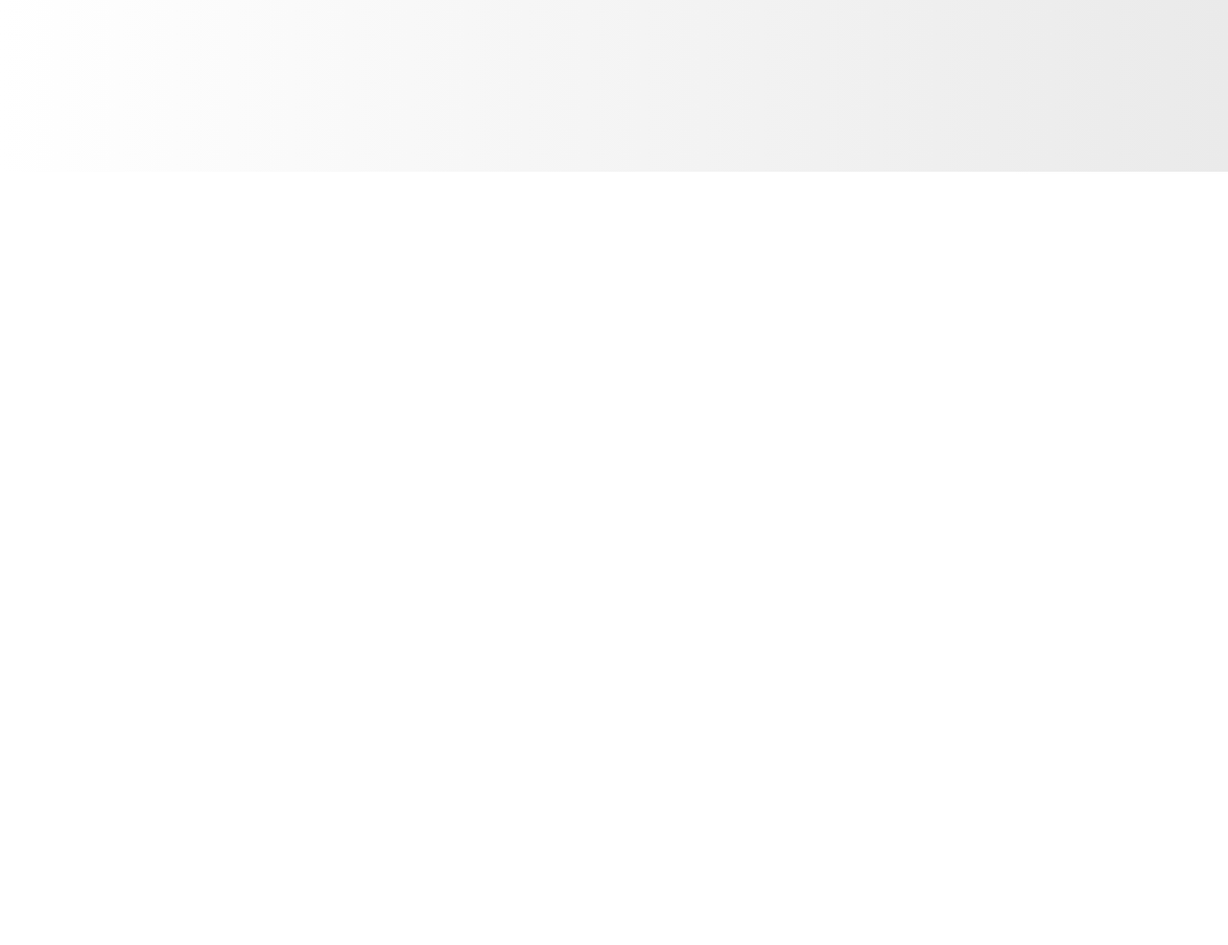
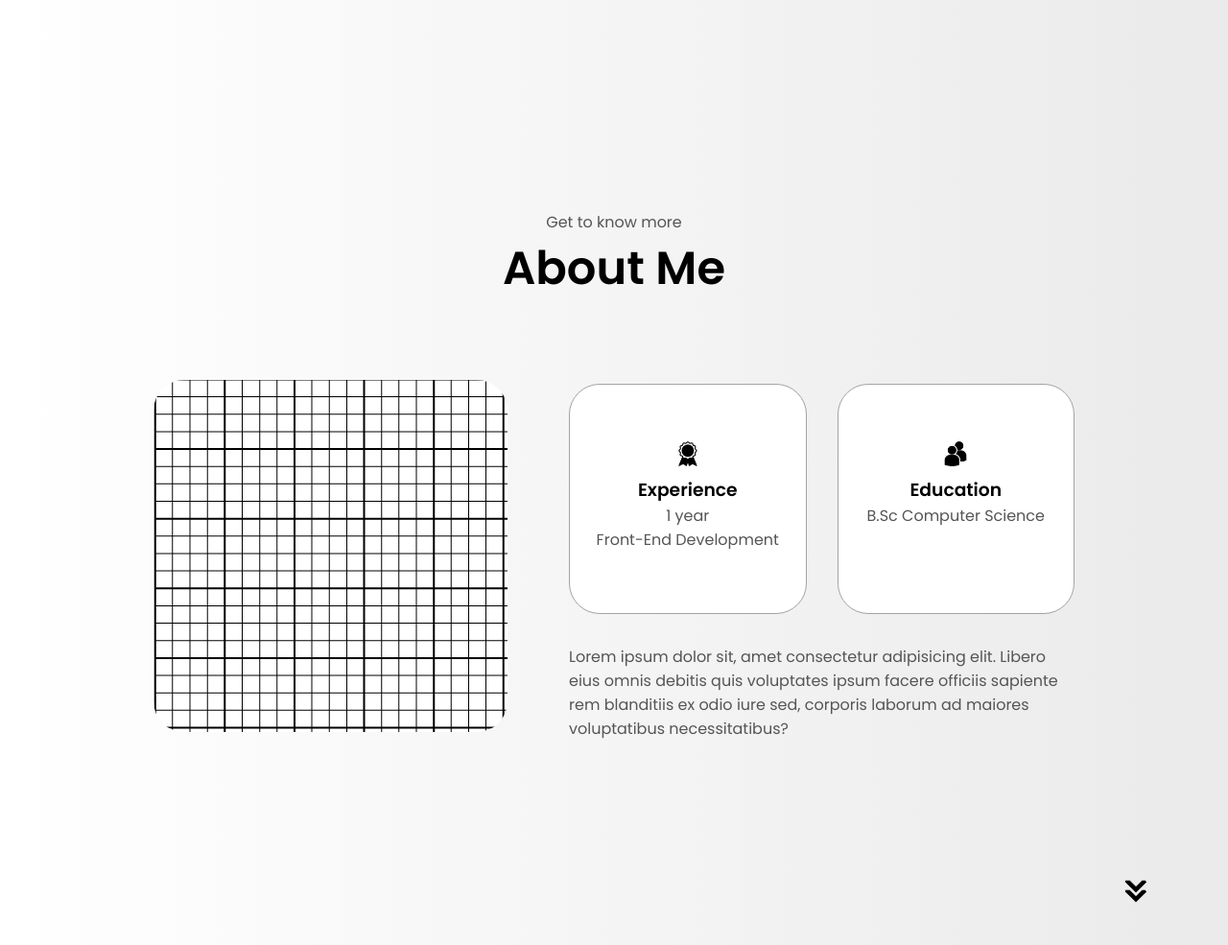
Before and after one commit to Mmphis24/portfolio-1, a plain HTML site: page index.html in a window 1280 px wide. Shown: the part 621-1606 px from the top of the page at 96% size. Before the commit the page ends 800 px from the top, so only its background shows below. Drawn offline with Linux system fonts and the light colour scheme.

Commit message:
about page done

```diff
--- a/index.html
+++ b/index.html
@@ -18,9 +18,9 @@
             <li><a href="#contact">Contact</a></li>
           </ul>
         </div>
-      </nav>
+    </nav>
 
-      <nav id="hmbgr-nav">
+    <nav id="hmbgr-nav">
         <div class="logo">Bwegofen Dangut</div>
         <div class="hmbgr-menu">
             <div class="hmbgr-icon" onclick="toggleMenu()">
@@ -35,9 +35,9 @@
                 <li><a href="#contact" onclick="toggleMenu()">Contact</a></li>
             </div>
         </div>
-      </nav>
+    </nav>
 
-      <section id="profile">
+    <section id="profile">
         <div class="section__pic-container">
             <img src="./assets/cropped_image.png" alt="Rand...pic">
 
@@ -45,7 +45,7 @@
         <div class="section__text">
             <p class="section__text__p1">Hello, I'm</p>
             <h1 class="title">Bwegofen Dangut</h1>
-            <p class="section__text__p2">Front-End Developer</p>
+            <p class="section__text__p2">(Front-End)? Developer</p>
             <div class="btn-container">
                 <button class="btn btn-color-2" onclick="window.open('./assets/full page.pdf')">
                     Download CV
@@ -59,7 +59,35 @@
                 <img src="./assets/github.png" class="icon" alt="My GitHub Profile" onclick="location.href = 'https://www.github.com/'">
             </div>
         </div>
-      </section>
+    </section>
+
+    <section id="about">
+        <p class="section__text__p1">Get to know more</p>
+        <h1 class="title">About Me</h1>
+        <div class="section-container">
+            <div class="section__pic-container">
+                <img src="./assets/graph.png" class="about-pic" alt="profile pic">
+            </div>
+            <div class="about-details-container">
+                <div class="about-containers">
+                    <div class="details-container">
+                        <img src="./assets/experience.png" class="icon"alt="Experience icon">
+                        <h3>Experience</h3>
+                        <p>1 year <br> Front-End Development</p>
+                    </div>
+                    <div class="details-container">
+                        <img src="./assets/education.png" class="icon"alt="Experience icon">
+                        <h3>Education</h3>
+                        <p>B.Sc Computer Science</p>
+                    </div>
+                </div>
+                <div class="text-container">
+                    <p>Lorem ipsum dolor sit, amet consectetur adipisicing elit. Libero eius omnis debitis quis voluptates ipsum facere officiis sapiente rem blanditiis ex odio iure sed, corporis laborum ad maiores voluptatibus necessitatibus?</p>
+                </div>
+            </div>
+        </div>
+        <img src="./assets/arrow.png" alt="Arrow icon" class="icon arrow" onclick="location.href='./#experience'">
+    </section>
     <script src="script.js"></script>
 </body>
 </html>
--- a/style.css
+++ b/style.css
@@ -222,3 +222,51 @@ section {
     margin-top: 2rem;
     gap: 1.5rem;
 }
+
+/*About*/
+
+#about {
+    position: relative;
+    margin-top: 2rem;
+}
+.about-containers {
+    gap: 2rem;
+    margin-bottom: 2rem;
+    margin-top: 2rem;
+}
+.about-details-container {
+    justify-content: center;
+    flex-direction: column;
+}
+.about-containers, .about-details-container {
+    display: flex;
+
+}
+.about-pic {
+    border-radius: 2rem;
+}
+.arrow {
+    position: absolute;
+    right: -5rem;
+    bottom: 2.5rem;
+}
+.details-container {
+    margin-top: -15rem;
+    padding: 1.5rem;
+    flex: 1;
+    background: white;
+    border-radius: 2rem;
+    border: rgb(53, 53, 53) 0.1rem solid;
+    border-color: rgb(163, 163, 163);
+    text-align: center;
+}
+.section-container {
+    gap: 4rem;
+    height: 80%;
+    margin-top: 5rem;
+}
+.section__pic__container {
+    height: 400px;
+    width: 400px;
+    margin: auto 0;
+}
```
Also changed, not shown: assets/graph.png (added), assets/graphpaper.png (added).
